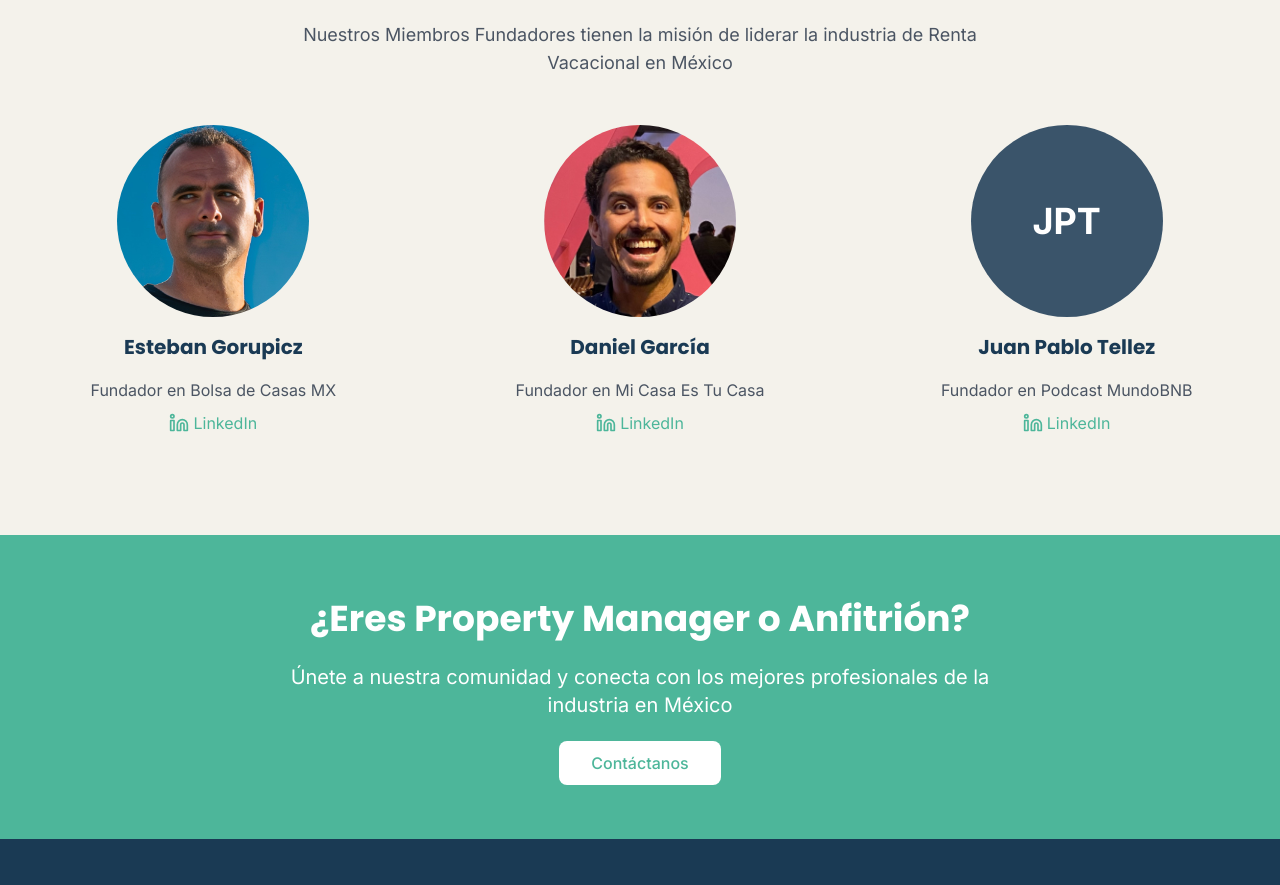
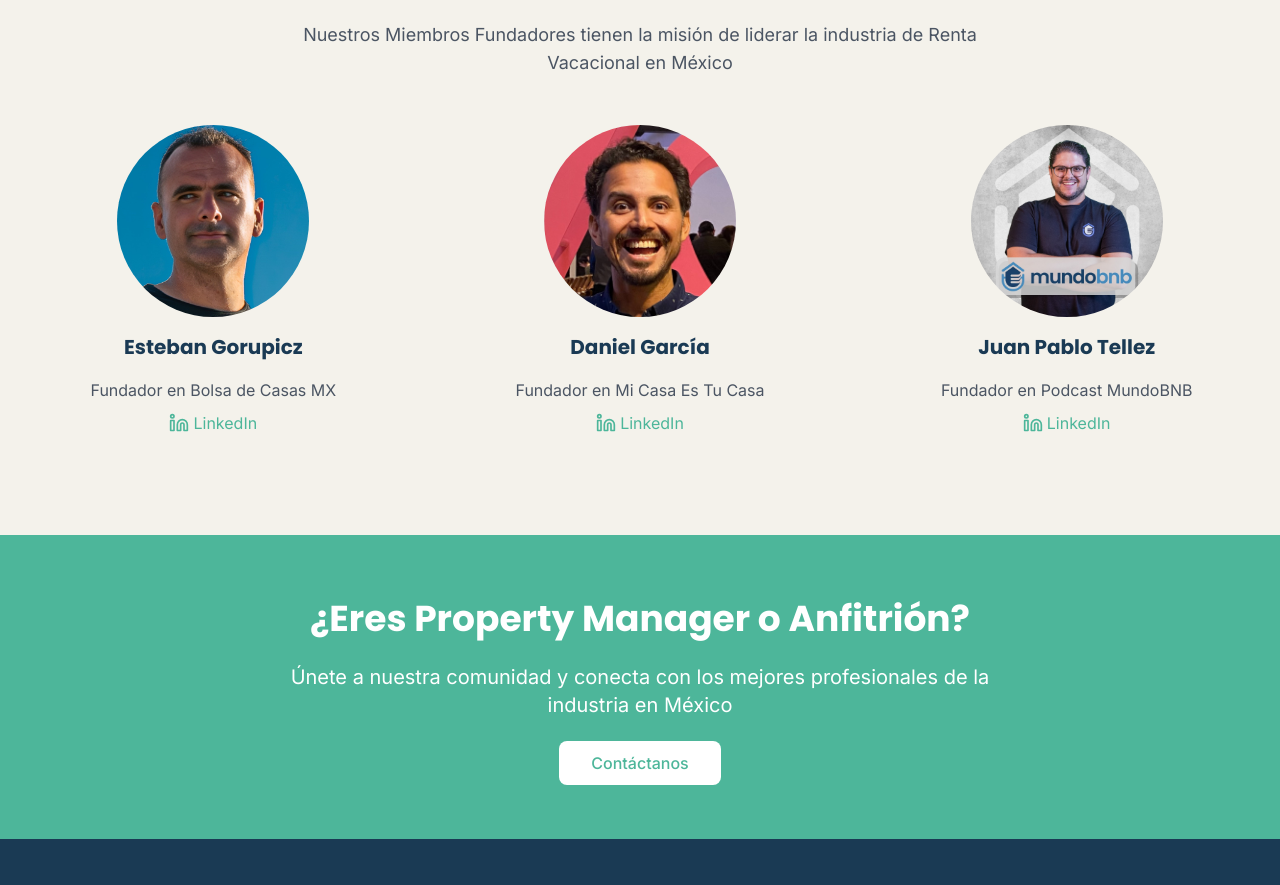
Before and after one commit to gorupicz/cahusamex, a React (Vite) app: page / in a window 1280 px wide. Shown: the part 2771-3656 px from the top of the page. Built offline with nearby package versions, Linux system fonts and the light colour scheme.

Commit message:
Add Juan Pablo to team
Add Juan Pablo to the team member section.

```diff
--- a/src/pages/Index.tsx
+++ b/src/pages/Index.tsx
@@ -151,6 +151,7 @@ const Index = () => {
             <TeamMember
               name="Juan Pablo Tellez"
               title="Fundador en Podcast MundoBNB"
+              image="/public/lovable-uploads/737ea7d2-1447-49a6-85e5-65fafce1de9d.png"
               linkedIn="https://www.linkedin.com/in/jptellezg/"
             />
           </div>
```
Also changed, not shown: public/lovable-uploads/737ea7d2-1447-49a6-85e5-65fafce1de9d.png (added).
